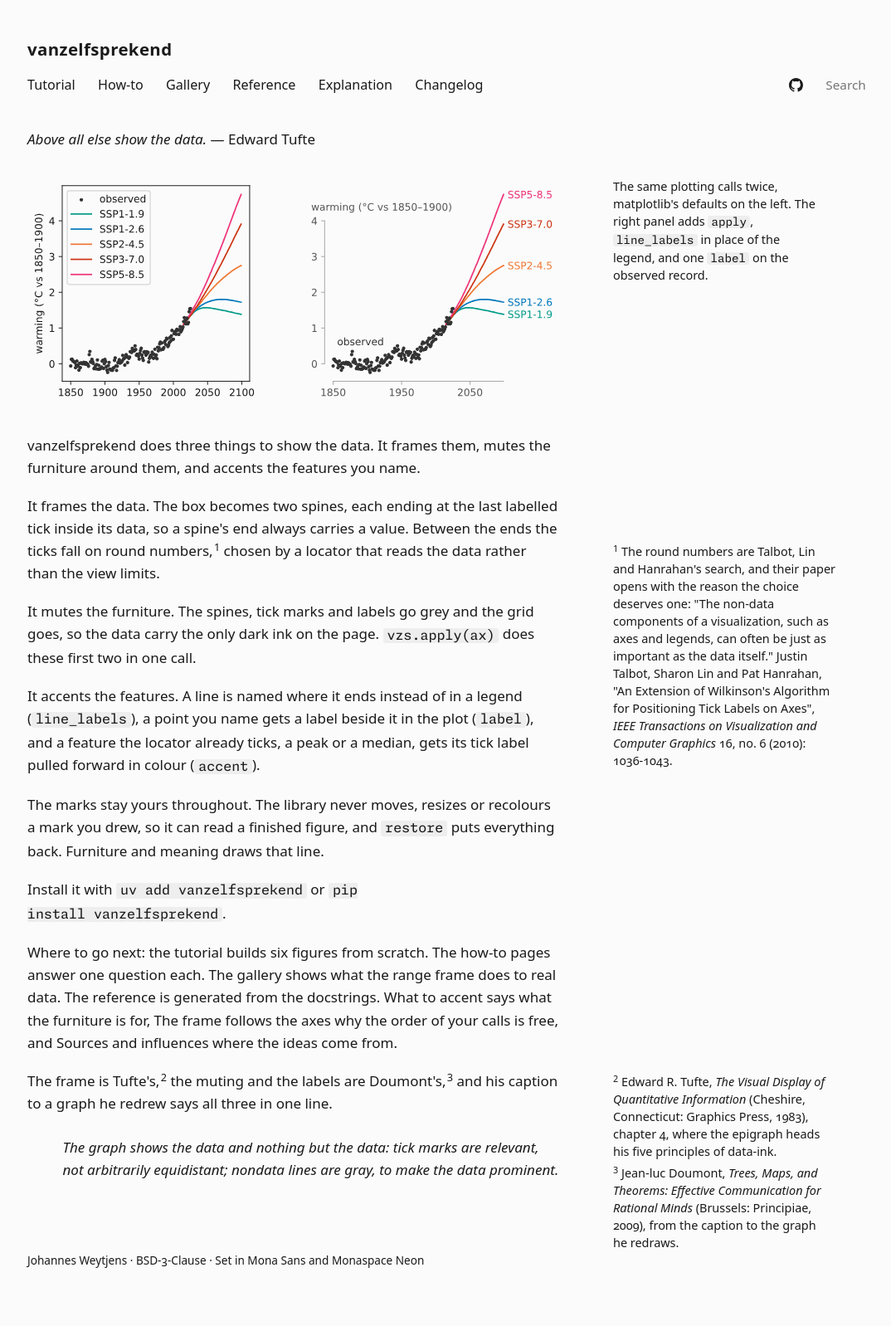
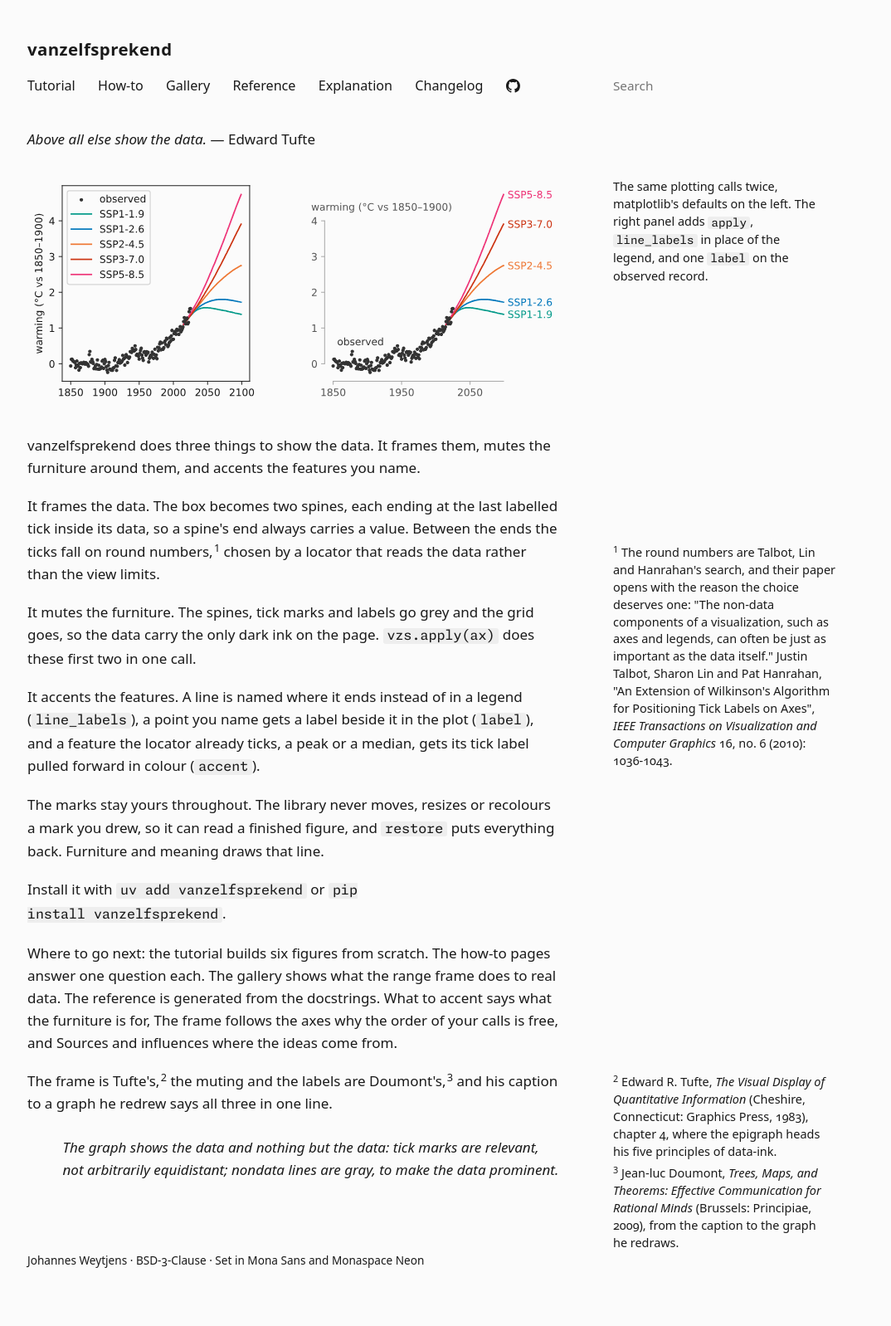
Before and after one commit to jpweytjens/vanzelfsprekend, an MkDocs documentation site: the page built from docs/index.md, in a window 1280 px wide. Shown: the whole page at 83% size, without its empty margins (35-1109 px from the left). Built offline with MkDocs 1.6.1, drawn with Linux system fonts in a browser that asks for light colours; some web fonts are replaced.

Commit message:
style(docs): seat the search box in the sidenote column
Supersedes "put the search box after the GitHub mark": the user
looked again and asked for a different placement. The GitHub mark
goes back among the section links, at the nav's normal gap
(margin-left: auto dropped from .repo). The search box moves out of
the section nav into its own right column.

main.html wraps the nav and the form in a new .masthead grid, the
same two-column idiom reference pages already use for their table of
contents (.with-toc). style.css sizes the gap to calc(min(66ch,
100%) * 0.1), a tenth of the article's measure, so the form's left
edge lands exactly on a sidenote's left edge (sidenotes float at
width: 42%, margin-right: -52%, an overhang of 1.1x the article
width). The masthead sets no font-size, so its ch stays the
article's. Below 1000px, where sidenotes stop floating, the masthead
collapses to one column and the box wraps under the nav.

```diff
--- a/docs/theme/main.html
+++ b/docs/theme/main.html
@@ -13,6 +13,7 @@
 <body>
 <div class="page">
   <a class="brand" href="{{ nav.homepage.url | url }}">{{ config.site_name }}</a>
+  <div class="masthead">
     <nav aria-label="Sections">
       {% for item in nav %}
         {% if not item.is_homepage %}
@@ -21,12 +22,13 @@
         {% endif %}
       {% endfor %}
       <a class="repo" href="{{ config.repo_url }}" aria-label="Source on GitHub" title="Source on GitHub"><svg viewBox="0 0 16 16" aria-hidden="true" focusable="false" fill="currentColor"><path d="M8 0C3.58 0 0 3.58 0 8c0 3.54 2.29 6.53 5.47 7.59.4.07.55-.17.55-.38 0-.19-.01-.82-.01-1.49-2.01.37-2.53-.49-2.69-.94-.09-.23-.48-.94-.82-1.13-.28-.15-.68-.52-.01-.53.63-.01 1.08.58 1.23.82.72 1.21 1.87.87 2.33.66.07-.52.28-.87.51-1.07-1.78-.2-3.64-.89-3.64-3.95 0-.87.31-1.59.82-2.15-.08-.2-.36-1.02.08-2.12 0 0 .67-.21 2.2.82.64-.18 1.32-.27 2-.27.68 0 1.36.09 2 .27 1.53-1.04 2.2-.82 2.2-.82.44 1.1.16 1.92.08 2.12.51.56.82 1.27.82 2.15 0 3.07-1.87 3.75-3.65 3.95.29.25.54.73.54 1.48 0 1.07-.01 1.93-.01 2.2 0 .21.15.46.55.38A8.012 8.012 0 0 0 16 8c0-4.42-3.58-8-8-8z"/></svg></a>
+    </nav>
     {% if 'search' in config.plugins %}
     <form class="search" role="search" onsubmit="return false">
       <input id="mkdocs-search-query" type="search" placeholder="Search" aria-label="Search the site">
     </form>
     {% endif %}
-  </nav>
+  </div>
 
   {% if 'search' in config.plugins %}
   <div id="mkdocs-search-results" class="search-results"></div>
--- a/docs/theme/style.css
+++ b/docs/theme/style.css
@@ -105,6 +105,13 @@
   color: var(--ink);
   margin-bottom: 0.8rem;
 }
+/* The masthead seats the section nav and the search box side by side,
+   the same two-column split reference pages use for their table of
+   contents (.with-toc below), so the box's left edge lands on the
+   sidenote's: the gap is a tenth of the article's measure, matching
+   the sidenote's overhang past it. No font-size here, so the column's
+   ch is the article's ch, not the nav's smaller one. */
+.masthead { display: grid; grid-template-columns: minmax(0, 66ch) 1fr; column-gap: calc(min(66ch, 100%) * 0.1); align-items: baseline; }
 nav { display: flex; flex-wrap: wrap; gap: 0.8rem 1.6rem; align-items: baseline; font-size: 0.95rem; }
 nav a { color: var(--ink); }
 nav a.current {
@@ -122,7 +129,7 @@
 /* The repo link is a mark, not a section: an icon among the words says so
    without needing a place of its own. It takes the nav's ink, so the dark
    ground turns it over with everything else. */
-.repo { align-self: center; display: flex; margin-left: auto; }
+.repo { align-self: center; display: flex; }
 .repo svg { width: 1.05em; height: 1.05em; }
 
 /* Sidenotes */
@@ -301,6 +308,8 @@
 @media (max-width: 1000px) {
   .page { padding: 1.5rem 1.25rem 3rem; }
   .sidenote { float: none; display: block; width: auto; margin: 0.5rem 0 0.9rem 1.5rem; }
+  /* No sidenote column to seat the box in, so it wraps under the nav. */
+  .masthead { grid-template-columns: 1fr; row-gap: 0.6rem; }
   pre { width: auto; max-width: 100%; margin-left: 0; }
   /* No sidenote margin to borrow, so the colours wrap in the measure. */
   .palettes { width: 100%; max-width: 100%; }
@@ -313,8 +322,9 @@
   .page-toc { display: none; }
 }
 
-/* Search: the box sits among the section links; results replace nothing
-   and take the article's measure above the page content, hidden while empty. */
+/* Search: the box sits in the masthead's right column, over the
+   sidenote margin; results replace nothing and take the article's
+   measure above the page content, hidden while empty. */
 .search input {
   font: inherit; font-size: 0.9rem; color: var(--ink);
   background: transparent; border: 0; border-bottom: 1px solid var(--ink-soft);
```
Lines whose indentation alone changed are shown as unchanged.
